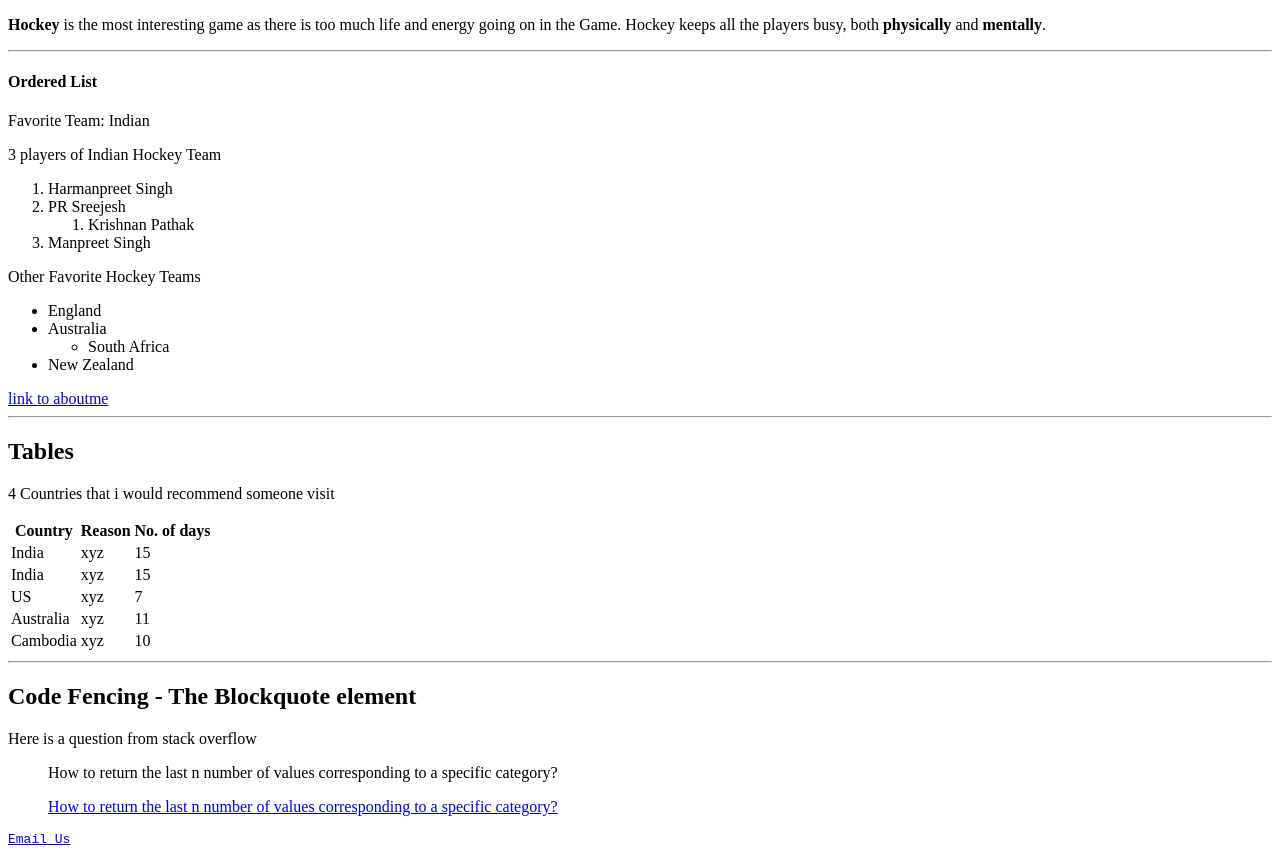
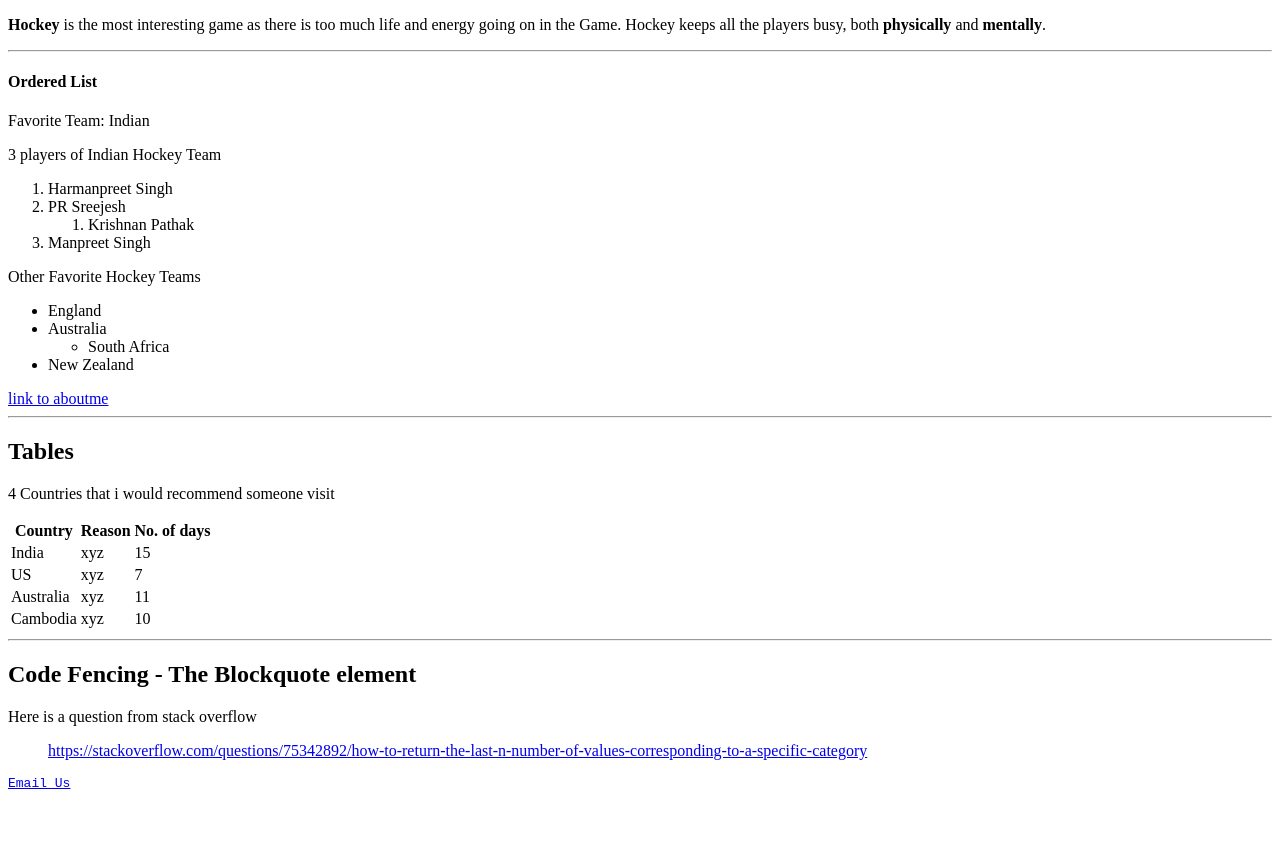
Before and after one commit to 44-563-Web-Apps-S23/44563-webapps-assignment-3-Greeshma0911, a plain HTML site: page index.html in a window 1280 px wide. Shown: the part 131-991 px from the top of the page. After the commit the page ends 935 px from the top, so only its background shows below. Drawn offline with Linux system fonts and the light colour scheme.

Commit message:
adding link to stack overflow

```diff
--- a/index.html
+++ b/index.html
@@ -46,11 +46,6 @@
                     <td>15</td>
                 </tr>
                 <tr>
-                    <td>India</td>
-                    <td>xyz</td>
-                    <td>15</td>
-                </tr>
-                <tr>
                     <td>US</td>
                     <td>xyz</td>
                     <td>7</td>
@@ -70,8 +65,7 @@
             <hr>
             <h2>Code Fencing - The Blockquote element</h2>
             <p>Here is a question from stack overflow</p>
-            <blockquote cite="https://stackoverflow.com/questions/75342892/how-to-return-the-last-n-number-of-values-corresponding-to-a-specific-category">How to return the last n number of values corresponding to a specific category?</blockquote>
-            <a href="https://stackoverflow.com/questions/75342892/how-to-return-the-last-n-number-of-values-corresponding-to-a-specific-category"><blockquote cite="https://stackoverflow.com/questions/75342892/how-to-return-the-last-n-number-of-values-corresponding-to-a-specific-category">How to return the last n number of values corresponding to a specific category?</blockquote></a>
+            <a href="https://stackoverflow.com/questions/75342892/how-to-return-the-last-n-number-of-values-corresponding-to-a-specific-category"><blockquote cite="https://stackoverflow.com/questions/75342892/how-to-return-the-last-n-number-of-values-corresponding-to-a-specific-category">https://stackoverflow.com/questions/75342892/how-to-return-the-last-n-number-of-values-corresponding-to-a-specific-category</blockquote></a>
             <pre><a href="mailto:someone@yoursite.com">Email Us</a></pre>
         </body>
     </head>
```
